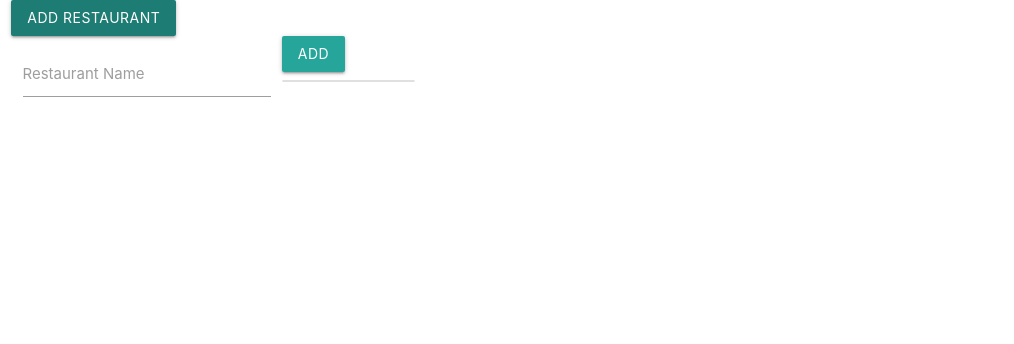
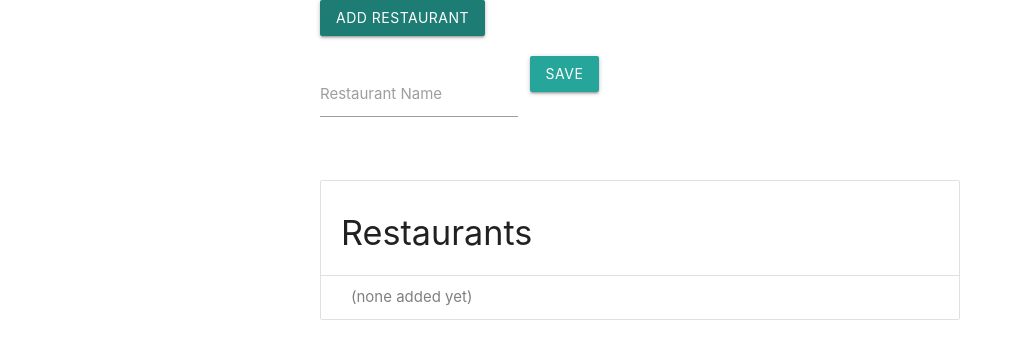
Before and after one commit to kingram6865/reacttdd, a React (Vite) app: page / in a window 1280 px wide. Both pictures are taken after a click on the button "ADD RESTAURANT". Shown: the top 344 px of the page, without its empty margins (0-1014 px from the left). Built offline with nearby package versions, Linux system fonts and the light colour scheme.

Commit message:
Refactoring before doing Modal

```diff
--- a/src/App.js
+++ b/src/App.js
@@ -1,15 +1,16 @@
 import React from 'react'
 import RestaurantListPage from './RestaurantListPage'
+import { Col, Row } from 'react-materialize'
 
 export default class App extends React.Component {
 
   render() {
-    return <div>
-      <div className="row">
-        <div className="col s12 m10 l8 xl4 offset-m1 offset-l2 offset-xl-4">
+    return (
+      <Row>
+        <Col s={12} m={10} l={8} xl={6} offset="m1 l2 xl3">
           <RestaurantListPage />
-        </div>
-      </div>
-    </div>
+        </Col>
+      </Row>
+    );
   }
 }
--- a/src/NewRestaurantForm.js
+++ b/src/NewRestaurantForm.js
@@ -1,5 +1,10 @@
 import React, { Component } from 'react'
-import { Button, TextInput } from 'react-materialize'
+import {
+  Button,
+  TextInput,
+  Row
+} from 'react-materialize'
+
 global.M = require('materialize-css');
 
 export default class NewRestaurantForm extends Component {
@@ -20,16 +25,18 @@ export default class NewRestaurantForm extends Component {
     // return null;
     return(
       <div>
-        <TextInput
+        <Row>
+          <TextInput s={12} m={8} l={10} xl={4}
             label="Restaurant Name"
             value={inputText}
             onChange={this.handleTextChange}
             data-testid="newRestaurantName"
           />
-        <Button
+          <Button s={12} m={8} l={10} xl={4}
             data-testid="saveNewRestaurantButton"
             onClick={this.handleSave}
-        >Add</Button>
+          >Save</Button>
+        </Row>
       </div>
     )
   }
--- a/src/RestaurantList.js
+++ b/src/RestaurantList.js
@@ -2,15 +2,20 @@ import React from 'react'
 global.M = require('materialize-css');
 import { Collection, CollectionItem } from 'react-materialize'
 
-
 const RestaurantList = ({ restaurantNames }) => (
-  <Collection>
+  <Collection header="Restaurants">
     {
-      restaurantNames.map(restaurantName => (
-        <CollectionItem key={restaurantName}>
-          {restaurantName}
-        </CollectionItem>
-      ))
+      restaurantNames.length === 0
+        ? (<CollectionItem style={{ color: 'gray'}}>
+        (none added yet)
+      </CollectionItem>)
+      :
+        (restaurantNames.map(restaurantName => (
+          <CollectionItem key={restaurantName}>
+            {restaurantName}
+          </CollectionItem>
+        ))
+      )
     }
   </Collection>
 );
--- a/src/RestaurantListPage.js
+++ b/src/RestaurantListPage.js
@@ -1,5 +1,10 @@
 import React, { Component } from 'react'
-import { Button } from 'react-materialize'
+import {
+  Button,
+  Col,
+  Row,
+  Modal
+} from 'react-materialize'
 import NewRestaurantForm from './NewRestaurantForm'
 import RestaurantList from './RestaurantList'
 
@@ -23,25 +28,33 @@ export default class RestaurantListPage extends Component {
     }))
   }
 
+  renderNewRestaurantForm () {
+    if (this.state.showNewRestaurantForm) {
+      return (<NewRestaurantForm
+        onSave={this.handleAddRestaurant}
+       />
+      );
+    }
+  }
+
   render() {
     const {
       restaurantNames,
-      showNewRestaurantForm
     } = this.state
     return (
       <div>
+        <Row>
         <Button
-          data-testid="addRestaurantButton"
-          onClick={this.handleShowNewRestaurantForm}
-        >Add Restaurant</Button>
-        {
-          showNewRestaurantForm
-          ? (<NewRestaurantForm
-            onSave={this.handleAddRestaurant}
-          />)
-          : null
-        }
-        <RestaurantList restaurantNames={restaurantNames} />
+              data-testid="addRestaurantButton"
+              onClick={this.handleShowNewRestaurantForm}
+            >Add Restaurant</Button>
+        </Row>
+        <Row>
+          {this.renderNewRestaurantForm()}
+        </Row>
+        <Row>
+          <RestaurantList restaurantNames={restaurantNames} />
+        </Row>
       </div>
     )
   }
```
Lines whose indentation alone changed are shown as unchanged.
